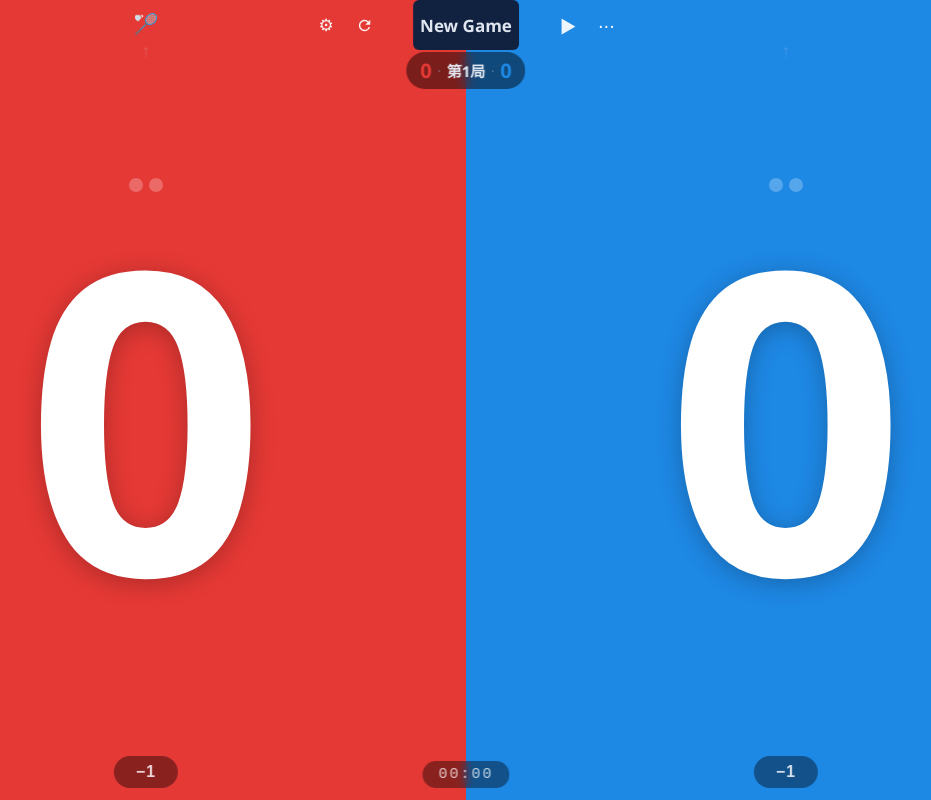
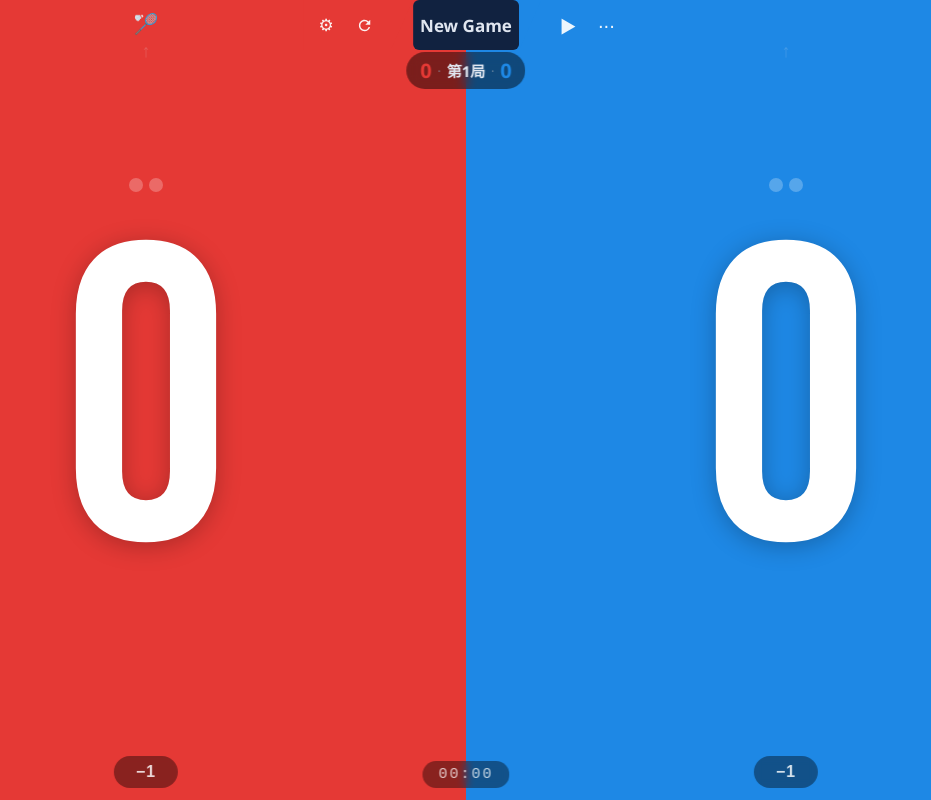
Before and after one commit to dmc4nero7482-commits/Scoreboard, a plain HTML site: page scoreboard.html in a window 1280 px wide. Shown: the whole page, without its empty margins (174-1105 px from the left). Drawn offline with Linux system fonts and the light colour scheme.

Commit message:
Add files via upload

```diff
--- a/scoreboard.html
+++ b/scoreboard.html
@@ -8,6 +8,8 @@
 <meta name="apple-mobile-web-app-status-bar-style" content="black-translucent">
 <title>羽球計分板</title>
 <link rel="manifest" href="manifest.json">
+<link rel="preconnect" href="https://fonts.googleapis.com">
+<link rel="stylesheet" href="https://fonts.googleapis.com/css2?family=Bebas+Neue&display=swap">
 <script src="https://unpkg.com/peerjs@1.5.4/dist/peerjs.min.js"></script>
 <style>
   *, *::before, *::after { box-sizing: border-box; margin: 0; padding: 0; }
@@ -182,7 +184,8 @@
 
   .score-num {
     font-size: clamp(150px, 62vh, 420px);
-    font-weight: 900;
+    font-family: 'Bebas Neue', 'Arial Black', sans-serif;
+    font-weight: 400;
     line-height: 1;
     font-variant-numeric: tabular-nums;
     cursor: pointer;
```
